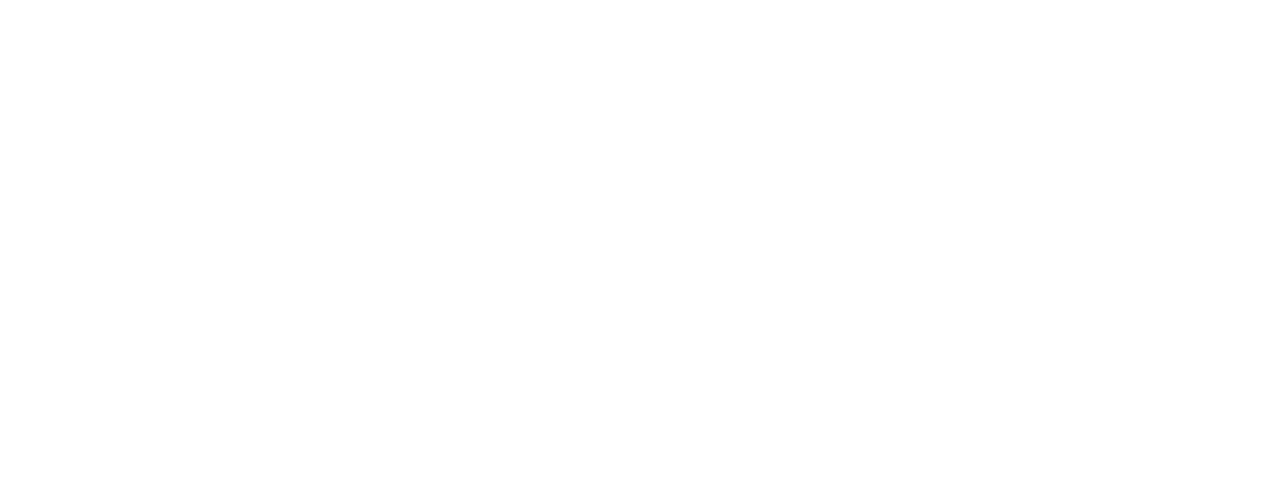
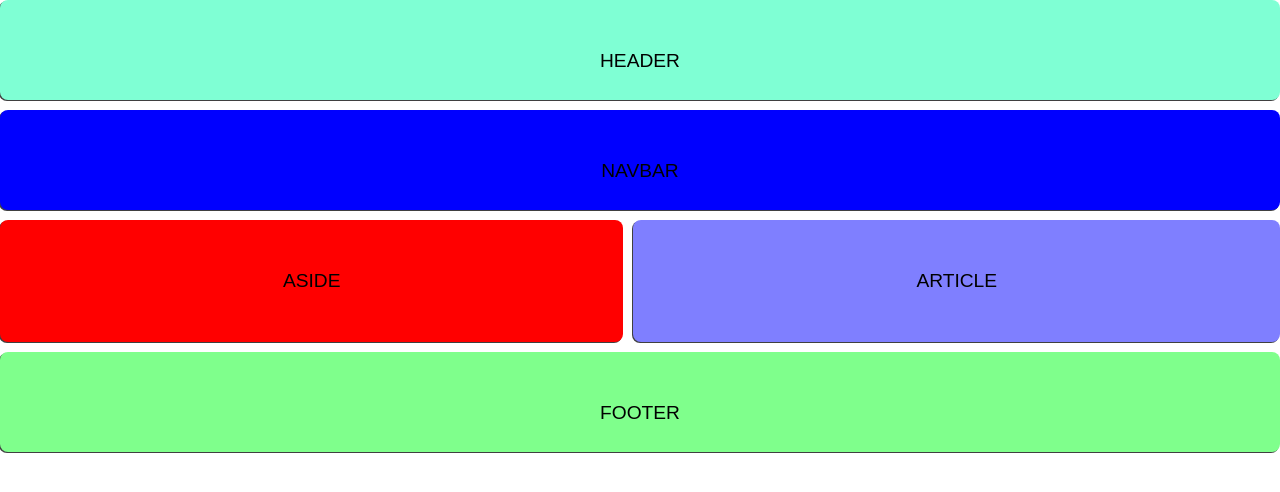
Before and after one commit to Jorge201105/pagina_web, a plain HTML site: page index.html in a window 1280 px wide. Drawn offline with Linux system fonts and the light colour scheme; a web font is replaced by a local one.

Commit message:
estructura con css grid

```diff
--- a/assets/css/estilos.css
+++ b/assets/css/estilos.css
@@ -0,0 +1,73 @@
+@import url('https://fonts.googleapis.com/css2?family=National+Park:wght@200..800&display=swap');
+
+
+
+/*reset de css a html*/
+*{
+    box-sizing: border-box;
+    margin: 0;
+    padding: 0;
+}
+
+
+html body {
+    height: 100%;
+}
+
+body {
+    font-family:"National Park", sans-serif;
+    font-size: 1.2em;
+    min-height: 100%;
+}
+.contenedor >  * {
+    box-shadow: -1px 1px 0px rgba(0, 0, 0, 0.75);
+    text-align: center;
+    padding: 50px;
+    border-radius: 8px;
+}
+
+
+.header {
+    grid-area: header;
+    background-color: aquamarine;
+}
+
+.nav {
+    grid-area: nav;
+    background-color: blue;
+}
+.aside {
+    grid-area: aside;
+    background-color: red;
+}
+.article {
+    grid-area: article;
+    background-color: rgb(127, 127, 255);
+}
+.footer {
+    grid-area: footer;
+    background-color: rgb(127, 255, 140);
+}
+
+.contenedor {
+    display: grid;
+    gap: 10px;
+    grid-template:
+        "header" 100px
+        "nav" 100px
+        "article" 100px
+        "aside" 100px
+        "footer" 100px;
+}
+
+
+
+@media (min-width:600px){
+    .contenedor{
+        grid-template:
+        "header header" 100px
+        "nav nav" 100px
+        "aside article" auto
+        "footer footer" 100px;
+    }
+}
--- a/index.html
+++ b/index.html
@@ -3,9 +3,14 @@
 <head>
     <meta charset="UTF-8">
     <meta name="viewport" content="width=device-width, initial-scale=1.0">
-    <title>Document</title>
+    <link rel="stylesheet" href="assets/css/estilos.css">
+    <title>grid</title>
 </head>
-<body>
-
+<body class="contenedor">
+    <header class="header">HEADER</header>
+    <nav class="nav">NAVBAR</nav>
+    <aside class="aside">ASIDE</aside>
+    <article class="article">ARTICLE</article>
+    <footer class="footer">FOOTER</footer>
 </body>
 </html>
```
